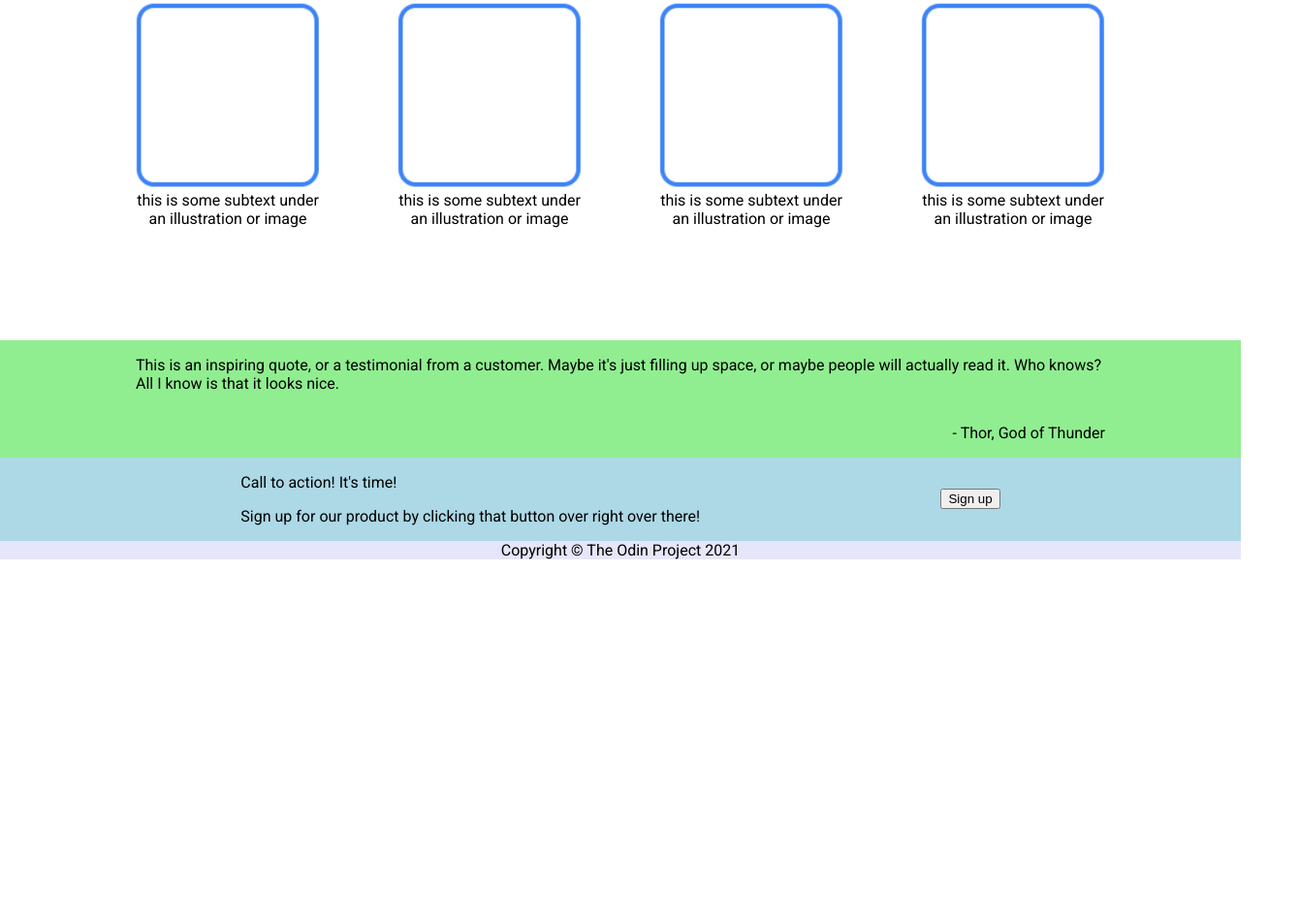
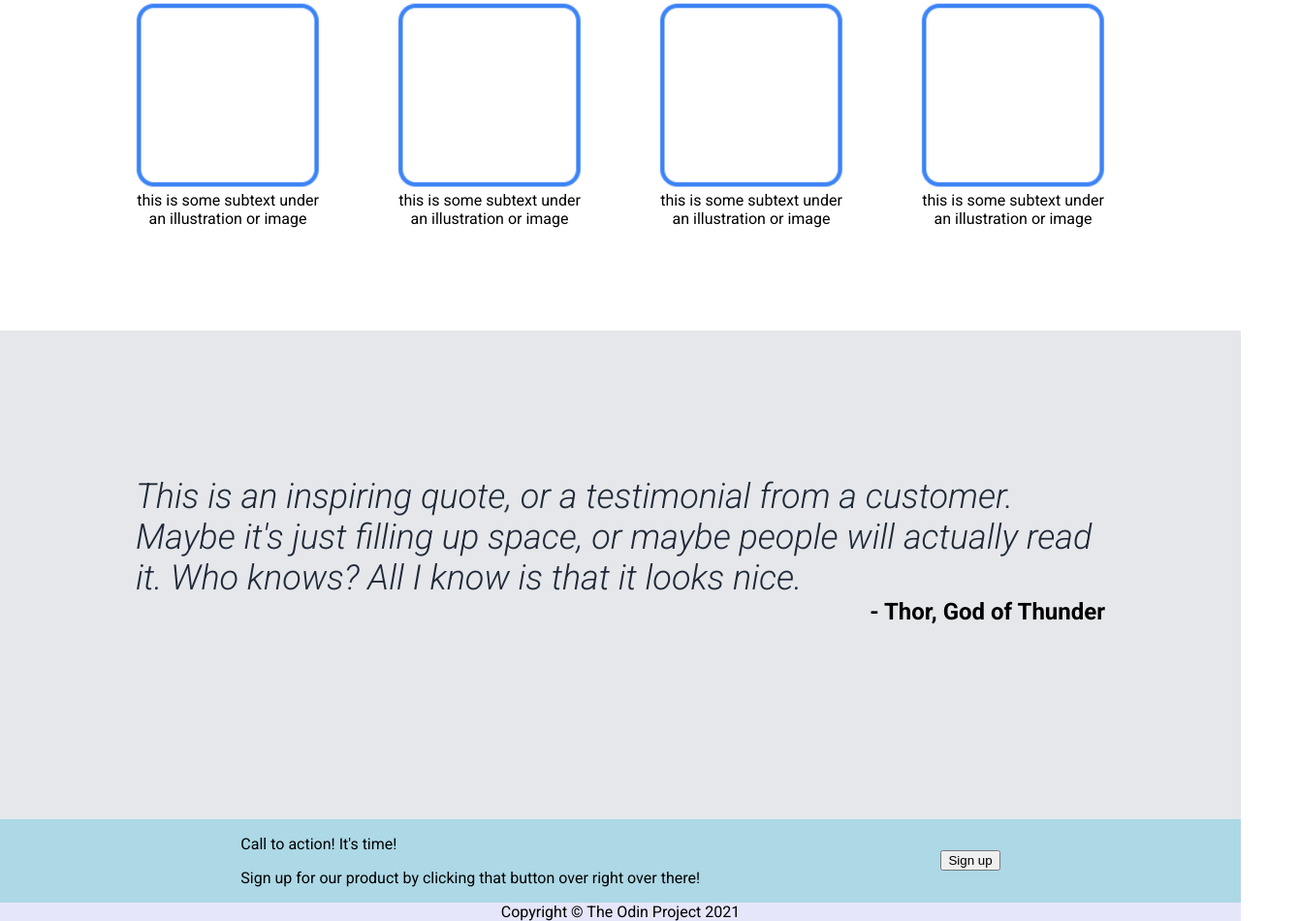
Before and after one commit to dwnlee/odin-landing-page, a plain HTML site: page index.html in a window 1280 px wide. Shown: the part 728-1678 px from the top of the page at 97% size, 1340 px wide, since content can reach past the window. Before the commit the page ends 1305 px from the top, so only its background shows below. Drawn offline with Linux system fonts and the light colour scheme.

Commit message:
Style quote section

```diff
--- a/style.css
+++ b/style.css
@@ -95,7 +95,7 @@ h1 {
 .container {
   display: flex;
   justify-content: center;
-  padding-bottom: 50px;
+  padding-bottom: 40px;
 
 }
 
@@ -105,20 +105,35 @@ figure {
 
 /* Quote section */
 .quote {
-  background-color: lightgreen;
-
   display: flex;
   flex-direction: column;
   justify-content: center;
   align-items: center;
+
+  background-color: #e5e7eb;
 }
 
 .quote p {
   width: 1000px;
 }
 
+.quote p {
+  margin: 0px;
+}
+
+.quote-text {
+  font-size: 36px;
+  color: #1f2937;
+  font-weight: 300;
+  font-style: italic;
+  padding: 150px 200px 0 200px;
+}
+
 .quote-author {
   text-align: end;
+  font-size: 24px;
+  font-weight: bold;
+  padding-bottom: 200px;
 }
 
 /* Sign up button section */
```
